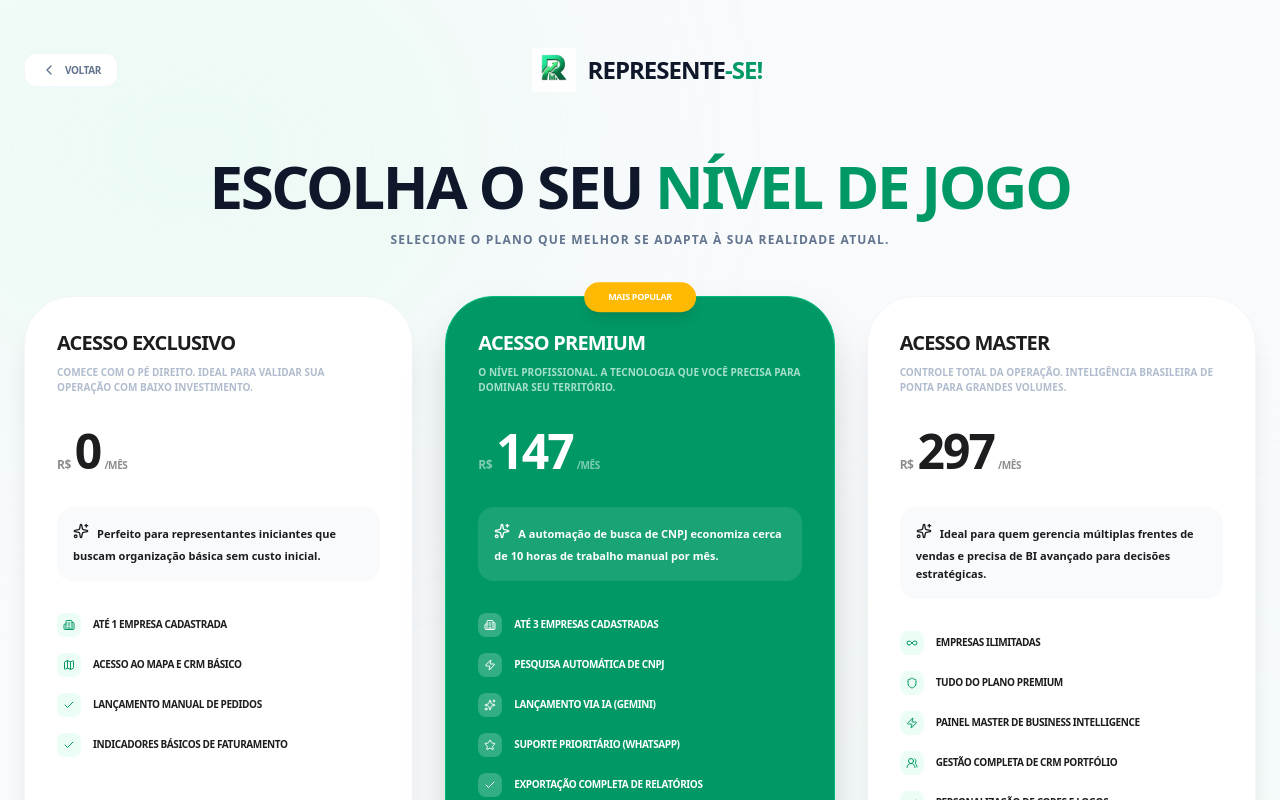
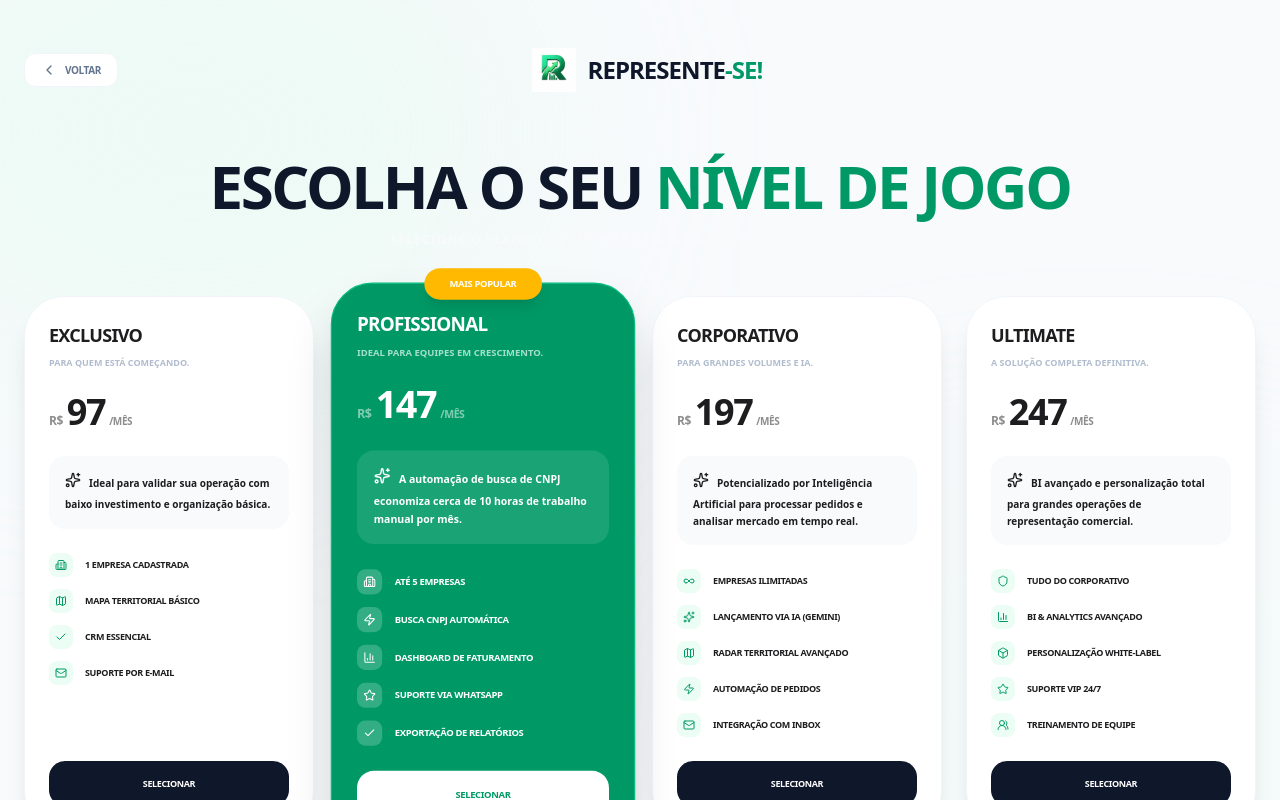
Before and after one commit to PedroBorelaManzi/Represente-Me-, a React (Vite) app: page /register in a window 1280 px wide. Shown: the top 800 px of the page. Built offline with nearby package versions, Linux system fonts and the light colour scheme; no server answers.

Commit message:
feat: implement registration flow with plan selection and Supabase authentication integration

```diff
--- a/src/pages/LandingPitch.tsx
+++ b/src/pages/LandingPitch.tsx
@@ -26,7 +26,7 @@ import { useAuth } from "../contexts/AuthContext";
 
 const industries = [
   {
-    name: "Materiais de ConstruÃ§Ã£o",
+    name: "Materiais de Construção",
     icon: Building2,
     color: "bg-orange-50 text-orange-600",
     image: "/assets/setor_materiais.png"
@@ -38,7 +38,7 @@ const industries = [
     image: "/assets/setor_supermercado.png"
   },
   {
-    name: "FarmÃ¡cias",
+    name: "Farmácias",
     icon: PlusIcon,
     color: "bg-red-50 text-red-600",
     image: "/assets/setor_farmacia.png",
@@ -51,7 +51,7 @@ const industries = [
     image: "/assets/setor_distribuidora.png"
   },
   {
-    name: "ServiÃ§os",
+    name: "Serviços",
     icon: Briefcase,
     color: "bg-emerald-50 text-emerald-600",
     image: "/assets/setor_servicos.png",
@@ -69,8 +69,8 @@ const plans = [
   {
     name: "Exclusivo",
     price: 97,
-    description: "Para quem estÃ¡ comeÃ§ando.",
-    features: ["1 Empresa", "Mapa BÃ¡sico", "CRM BÃ¡sico", "Suporte Email"],
+    description: "Para quem está começando.",
+    features: ["1 Empresa", "Mapa Básico", "CRM Básico", "Suporte Email"],
     buttonText: "Assinar Agora",
     popular: false,
   },
@@ -78,23 +78,23 @@ const plans = [
     name: "Profissional",
     price: 147,
     description: "Ideal para equipes em crescimento.",
-    features: ["5 Empresas", "Busca CNPJ AutomÃ¡tica", "Dashboard de Faturamento", "Suporte WhatsApp"],
-    buttonText: "Teste GrÃ¡tis",
+    features: ["5 Empresas", "Busca CNPJ Automática", "Dashboard de Faturamento", "Suporte WhatsApp"],
+    buttonText: "Teste Grátis",
     popular: true,
   },
   {
     name: "Corporativo",
     price: 197,
     description: "Para grandes volumes e IA.",
-    features: ["Empresas Ilimitadas", "LanÃ§amento via Gemini (IA)", "Radar Territorial AvanÃ§ado", "AutomaÃ§Ã£o de Pedidos"],
+    features: ["Empresas Ilimitadas", "Lançamento via Gemini (IA)", "Radar Territorial Avançado", "Automação de Pedidos"],
     buttonText: "Falar com Time",
     popular: false,
   },
   {
     name: "Ultimate",
     price: 247,
-    description: "A soluÃ§Ã£o completa definitiva.",
-    features: ["Tudo do Corporativo", "BI & Analytics AvanÃ§ado", "PersonalizaÃ§Ã£o White-label", "Inbox Integrada"],
+    description: "A solução completa definitiva.",
+    features: ["Tudo do Corporativo", "BI & Analytics Avançado", "Personalização White-label", "Inbox Integrada"],
     buttonText: "Assinar VIP",
     popular: false,
   },
@@ -146,7 +146,7 @@ export default function LandingPitch() {
             <a href="#industrias" className="text-[11px] font-black uppercase tracking-widest text-slate-500 hover:text-slate-900 transition-colors">Setores</a>
             <a href="#inbox" className="text-[11px] font-black uppercase tracking-widest text-slate-500 hover:text-slate-900 transition-colors">Tecnologia</a>
             <Link to="/register" className="text-[11px] font-black uppercase tracking-widest text-slate-500 hover:text-slate-900 transition-colors">Planos</Link>
-            <a href="#faq" className="text-[11px] font-black uppercase tracking-widest text-slate-500 hover:text-slate-900 transition-colors">DÃºvidas</a>
+            <a href="#faq" className="text-[11px] font-black uppercase tracking-widest text-slate-500 hover:text-slate-900 transition-colors">Dúvidas</a>
           </div>
 
           <div className="flex items-center gap-4">
@@ -166,20 +166,20 @@ export default function LandingPitch() {
             transition={{ duration: 0.8 }}
           >
             <span className="px-4 py-1.5 rounded-full bg-emerald-50 text-emerald-600 text-xs font-black uppercase tracking-widest border border-emerald-100 mb-8 inline-block shadow-sm">
-              âœ¨ A revoluÃ§Ã£o tecnolÃ³gica do representante
+              ✨ A revolução tecnológica do representante
             </span>
             <h1 className="text-4xl md:text-8xl font-black tracking-tight text-slate-900 mb-6 md:mb-8 leading-[1.1] md:leading-[0.9] text-balance">
-              Venda mais com <span className="text-transparent bg-clip-text bg-gradient-to-br from-emerald-600 via-emerald-500 to-emerald-400">Menos EsforÃ§o.</span>
+              Venda mais com <span className="text-transparent bg-clip-text bg-gradient-to-br from-emerald-600 via-emerald-500 to-emerald-400">Menos Esforço.</span>
             </h1>
             <p className="text-lg text-slate-500 font-medium leading-relaxed max-w-2xl mx-auto mb-12">
-              Domine sua carteira de clientes e recupere horas preciosas do seu dia. Nossa inteligÃªncia avanÃ§ada gerencia a memÃ³ria da sua operaÃ§Ã£o, antecipando necessidades e garantindo controle total para que nenhum pedido ou cliente fique para trÃ¡s â€” alÃ©m de diversas outras ferramentas que te ajudarÃ£o a vender mais e vender melhor!
+              Domine sua carteira de clientes e recupere horas preciosas do seu dia. Nossa inteligência avançada gerencia a memória da sua operação, antecipando necessidades e garantindo controle total para que nenhum pedido ou cliente fique para trás — além de diversas outras ferramentas que te ajudarão a vender mais e vender melhor!
             </p>
             <div className="flex flex-col sm:flex-row items-center justify-center gap-5">
               <Link to="/register" className="w-full sm:w-auto px-10 py-5 rounded-2xl bg-emerald-600 text-white font-black text-xs uppercase tracking-widest hover:bg-emerald-700 transition-all  hover:-translate-y-1 flex items-center justify-center">
-                Teste grÃ¡tis por 7 dias
+                Teste grátis por 7 dias
               </Link>
               <button className="w-full sm:w-auto px-10 py-5 rounded-2xl bg-white border border-slate-200 text-slate-600 font-black text-xs uppercase tracking-widest hover:border-slate-300 transition-all">
-                Ver VÃ­deo Explicativo
+                Ver Vídeo Explicativo
               </button>
             </div>
           </motion.div>
@@ -227,10 +227,10 @@ export default function LandingPitch() {
         <div className="max-w-7xl mx-auto px-6 relative z-20 w-full">
           <div className="text-center mb-16">
             <h2 className={`text-4xl md:text-7xl font-black uppercase tracking-tighter mb-4 transition-all duration-500 ${hoveredIndustry !== null ? "text-white drop-shadow-lg" : "text-slate-900"}`}>
-              AdaptÃ¡vel Ã  sua realidade
+              Adaptável à sua realidade
             </h2>
             <p className={`font-bold uppercase text-[10px] md:text-sm tracking-[0.3em] transition-all duration-500 ${hoveredIndustry !== null ? "text-white/80" : "text-slate-400"}`}>
-              Interface customizada por setor de atuaÃ§Ã£o
+              Interface customizada por setor de atuação
             </p>
           </div>
           <div className="grid grid-cols-2 md:grid-cols-3 lg:grid-cols-6 gap-4 md:gap-8 max-w-7xl mx-auto">
@@ -275,10 +275,10 @@ export default function LandingPitch() {
                 <TrendingUp className="w-3 h-3" /> Faturamento Inteligente
               </div>
               <h2 className="text-5xl font-black text-slate-900 uppercase tracking-tighter mb-8 leading-[1.1]">
-                Controle total da sua <span className="text-emerald-600">ComunicaÃ§Ã£o</span>
+                Controle total da sua <span className="text-emerald-600">Comunicação</span>
               </h2>
               <p className="text-lg text-slate-500 font-medium leading-relaxed mb-10">
-                O Ãºnico CRM que centraliza sua caixa de entrada e vincula automaticamente cada e-mail ao histÃ³rico do cliente. Chega de perder pedidos enterrados em threads infinitas.
+                O único CRM que centraliza sua caixa de entrada e vincula automaticamente cada e-mail ao histórico do cliente. Chega de perder pedidos enterrados em threads infinitas.
               </p>
               <div className="grid grid-cols-1 sm:grid-cols-2 gap-6 text-left max-w-lg mx-auto lg:mx-0">
                  <div className="p-4 rounded-2xl bg-white border border-slate-100 shadow-sm">
@@ -286,13 +286,13 @@ export default function LandingPitch() {
                        <Check className="w-4 h-4" />
                     </div>
                     <p className="text-[10px] font-black uppercase tracking-tight text-slate-900 mb-1">IA Integration</p>
-                    <p className="text-xs text-slate-400 font-bold leading-tight">Gemini lÃª e categoriza seus e-mails.</p>
+                    <p className="text-xs text-slate-400 font-bold leading-tight">Gemini lê e categoriza seus e-mails.</p>
                  </div>
                  <div className="p-4 rounded-2xl bg-white border border-slate-100 shadow-sm">
                     <div className="w-8 h-8 rounded-lg bg-emerald-50 text-emerald-600 flex items-center justify-center mb-3">
                        <Check className="w-4 h-4" />
                     </div>
-                    <p className="text-[10px] font-black uppercase tracking-tight text-slate-900 mb-1">HistÃ³rico Real</p>
+                    <p className="text-[10px] font-black uppercase tracking-tight text-slate-900 mb-1">Histórico Real</p>
                     <p className="text-xs text-slate-400 font-bold leading-tight">Cada resposta vira um evento no CRM.</p>
                  </div>
               </div>
@@ -322,9 +322,9 @@ export default function LandingPitch() {
           </div>
           <div className="space-y-4">
             {[
-               { q: "O Gemini (IA) requer configuraÃ§Ã£o?", a: "NÃ£o, jÃ¡ vem integrado com o modelo Pro 1.5 para anÃ¡lise de pedidos." },
-               { q: "Posso importar minha lista atual?", a: "Sim, aceitamos planilhas Excel e CSV com busca automÃ¡tica de CNPJ." },
-               { q: "Como funciona o Radar Territorial?", a: "Ele mapeia seus clientes e identifica Ã¡reas de baixa atividade automaticamente." }
+               { q: "O Gemini (IA) requer configuração?", a: "Não, já vem integrado com o modelo Pro 1.5 para análise de pedidos." },
+               { q: "Posso importar minha lista atual?", a: "Sim, aceitamos planilhas Excel e CSV com busca automática de CNPJ." },
+               { q: "Como funciona o Radar Territorial?", a: "Ele mapeia seus clientes e identifica áreas de baixa atividade automaticamente." }
             ].map((faq, fidx) => (
               <div key={fidx} className="p-8 rounded-3xl bg-white border border-slate-100 shadow-sm hover:border-emerald-100 transition-all">
                 <h4 className="text-sm font-black text-slate-900 uppercase tracking-tight mb-3 flex items-center gap-3">
@@ -347,10 +347,10 @@ export default function LandingPitch() {
               Pronto para ser um <br /> <span className="text-emerald-400 text-5xl md:text-8xl">SUPER REPRESENTANTE?</span>
             </h2>
             <p className="text-slate-400 font-medium text-lg max-w-xl mx-auto mb-12">
-              Junte-se a mais de 2.000 que jÃ¡ alavancaram mais de 150% de suas vendas com a Represente-se
+              Junte-se a mais de 2.000 que já alavancaram mais de 150% de suas vendas com a Represente-se
             </p>
             <Link to="/register" className="px-12 py-6 rounded-2xl bg-emerald-500 text-white font-black text-xs uppercase tracking-widest hover:bg-emerald-400 transition-all shadow-2xl shadow-emerald-500/20 inline-block">
-              ComeÃ§ar agora mesmo
+              Começar agora mesmo
             </Link>
           </motion.div>
         </div>
@@ -361,7 +361,7 @@ export default function LandingPitch() {
         <div className="max-w-7xl mx-auto px-6 flex flex-col md:flex-row items-center justify-between gap-8">
           <Logo className="opacity-50 h-8 md:h-10" showText={true} />
           <p className="text-[10px] font-bold text-slate-400 uppercase tracking-widest text-center">
-            Â© 2026 Represente-se â€” Tecnologia para RepresentaÃ§Ãµes Comerciais
+            © 2026 Represente-se — Tecnologia para Representações Comerciais
           </p>
           <div className="flex gap-8">
             <Link to="/privacy" className="text-[10px] font-black text-slate-400 uppercase tracking-widest hover:text-slate-900 transition-colors">Privacidade</Link>
--- a/src/pages/Register.tsx
+++ b/src/pages/Register.tsx
@@ -19,7 +19,9 @@ import {
   Mail,
   Lock,
   User as UserIcon,
-  CheckCircle2
+  CheckCircle2,
+  Box,
+  BarChart3
 } from "lucide-react";
 import { supabase } from "../lib/supabase";
 import { toast } from "sonner";
@@ -28,58 +30,75 @@ import { cn } from '../lib/utils';
 
 const plans = [
   {
-    id: 'free',
-    name: 'Acesso Exclusivo',
-    price: '0',
+    id: 'exclusivo',
+    name: 'Exclusivo',
+    price: '97',
     period: '/mês',
-    description: 'Comece com o pé direito. Ideal para validar sua operação com baixo investimento.',
-    justification: 'Perfeito para representantes iniciantes que buscam organização básica sem custo inicial.',
+    description: 'Para quem está começando.',
+    justification: 'Ideal para validar sua operação com baixo investimento e organização básica.',
     features: [
-      { text: 'Até 1 empresa cadastrada', icon: Building2 },
-      { text: 'Acesso ao Mapa e CRM Básico', icon: MapIcon },
-      { text: 'Lançamento manual de pedidos', icon: Check },
-      { text: 'Indicadores básicos de faturamento', icon: Check }
+      { text: '1 Empresa cadastrada', icon: Building2 },
+      { text: 'Mapa Territorial Básico', icon: MapIcon },
+      { text: 'CRM Essencial', icon: Check },
+      { text: 'Suporte por E-mail', icon: Mail }
     ],
     featured: false,
     color: 'slate',
     icon: Trophy
   },
   {
-    id: 'premium',
-    name: 'Acesso Premium',
+    id: 'profissional',
+    name: 'Profissional',
     price: '147',
     period: '/mês',
-    description: 'O nível profissional. A tecnologia que você precisa para dominar seu território.',
+    description: 'Ideal para equipes em crescimento.',
     justification: 'A automação de busca de CNPJ economiza cerca de 10 horas de trabalho manual por mês.',
     features: [
-      { text: 'Até 3 empresas cadastradas', icon: Building2 },
-      { text: 'Pesquisa Automática de CNPJ', icon: Zap },
-      { text: 'Lançamento via IA (Gemini)', icon: Sparkles },
-      { text: 'Suporte Prioritário (WhatsApp)', icon: Star },
-      { text: 'Exportação completa de relatórios', icon: Check },
-      { text: 'Filtros avançados de inatividade', icon: Check }
+      { text: 'Até 5 Empresas', icon: Building2 },
+      { text: 'Busca CNPJ Automática', icon: Zap },
+      { text: 'Dashboard de Faturamento', icon: BarChart3 },
+      { text: 'Suporte via WhatsApp', icon: Star },
+      { text: 'Exportação de Relatórios', icon: Check }
     ],
     featured: true,
     color: 'emerald',
     icon: Gem
   },
   {
-    id: 'master',
-    name: 'Acesso Master',
-    price: '297',
+    id: 'corporativo',
+    name: 'Corporativo',
+    price: '197',
     period: '/mês',
-    description: 'Controle total da operação. Inteligência brasileira de ponta para grandes volumes.',
-    justification: 'Ideal para quem gerencia múltiplas frentes de vendas e precisa de BI avançado para decisões estratégicas.',
+    description: 'Para grandes volumes e IA.',
+    justification: 'Potencializado por Inteligência Artificial para processar pedidos e analisar mercado em tempo real.',
     features: [
       { text: 'Empresas Ilimitadas', icon: Infinity },
-      { text: 'Tudo do plano Premium', icon: Shield },
-      { text: 'Painel Master de Business Intelligence', icon: Zap },
-      { text: 'Gestão Completa de CRM Portfólio', icon: Users2 },
-      { text: 'Personalização de cores e logos', icon: Check }
+      { text: 'Lançamento via IA (Gemini)', icon: Sparkles },
+      { text: 'Radar Territorial Avançado', icon: MapIcon },
+      { text: 'Automação de Pedidos', icon: Zap },
+      { text: 'Integração com Inbox', icon: Mail }
     ],
     featured: false,
     color: 'zinc',
     icon: Crown
+  },
+  {
+    id: 'ultimate',
+    name: 'Ultimate',
+    price: '247',
+    period: '/mês',
+    description: 'A solução completa definitiva.',
+    justification: 'BI avançado e personalização total para grandes operações de representação comercial.',
+    features: [
+      { text: 'Tudo do Corporativo', icon: Shield },
+      { text: 'BI & Analytics Avançado', icon: BarChart3 },
+      { text: 'Personalização White-label', icon: Box },
+      { text: 'Suporte VIP 24/7', icon: Star },
+      { text: 'Treinamento de Equipe', icon: Users2 }
+    ],
+    featured: false,
+    color: 'indigo',
+    icon: Sparkles
   }
 ];
 
@@ -154,20 +173,20 @@ const Register = () => {
                 <h1 className="text-5xl md:text-6xl font-black text-slate-900 dark:text-white uppercase tracking-tighter">
                   Escolha o seu <span className="text-emerald-600">nível de jogo</span>
                 </h1>
-                <p className="text-slate-500 dark:text-zinc-400 font-bold uppercase text-xs tracking-widest">
+                <p className="text-slate-50 dark:text-zinc-400 font-bold uppercase text-xs tracking-widest">
                   Selecione o plano que melhor se adapta à sua realidade atual.
                 </p>
               </div>
 
-              <div className="grid grid-cols-1 md:grid-cols-3 gap-8">
+              <div className="grid grid-cols-1 md:grid-cols-2 lg:grid-cols-4 gap-6">
                 {plans.map((plan) => (
                   <motion.div
                     key={plan.id}
                     whileHover={{ y: -8 }}
                     className={cn(
-                      "relative flex flex-col p-8 rounded-[48px] border transition-all duration-500 cursor-pointer",
+                      "relative flex flex-col p-6 rounded-[40px] border transition-all duration-500 cursor-pointer",
                       plan.featured
-                        ? "bg-emerald-600 border-emerald-500 shadow-2xl text-white"
+                        ? "bg-emerald-600 border-emerald-500 shadow-2xl text-white scale-105 z-10"
                         : "bg-white dark:bg-zinc-900 border-slate-100 dark:border-zinc-800 shadow-xl"
                     )}
                     onClick={() => {
@@ -176,42 +195,42 @@ const Register = () => {
                     }}
                   >
                     {plan.featured && (
-                      <div className="absolute top-0 left-1/2 -translate-x-1/2 -translate-y-1/2 px-6 py-2 bg-amber-400 text-white text-[9px] font-black uppercase tracking-widest rounded-full shadow-lg">
+                      <div className="absolute top-0 left-1/2 -translate-x-1/2 -translate-y-1/2 px-6 py-2 bg-amber-400 text-white text-[9px] font-black uppercase tracking-widest rounded-full shadow-lg whitespace-nowrap">
                         Mais Popular
                       </div>
                     )}
-                    <div className="mb-8">
-                      <h3 className="text-xl font-black uppercase tracking-tight mb-2">{plan.name}</h3>
-                      <p className={cn("text-[10px] font-bold uppercase opacity-70", plan.featured ? "text-emerald-50" : "text-slate-400")}>
+                    <div className="mb-6">
+                      <h3 className="text-lg font-black uppercase tracking-tight mb-2">{plan.name}</h3>
+                      <p className={cn("text-[9px] font-bold uppercase opacity-70 leading-tight", plan.featured ? "text-emerald-50" : "text-slate-400")}>
                         {plan.description}
                       </p>
                     </div>
-                    <div className="flex items-baseline gap-1 mb-8">
+                    <div className="flex items-baseline gap-1 mb-6">
                       <span className="text-xs font-black opacity-50">R$</span>
-                      <span className="text-5xl font-black tracking-tighter">{plan.price}</span>
+                      <span className="text-4xl font-black tracking-tighter">{plan.price}</span>
                       <span className="text-[10px] font-black uppercase opacity-50">{plan.period}</span>
                     </div>
 
-                    <div className={cn("p-4 rounded-2xl mb-8 text-[11px] font-bold leading-relaxed", plan.featured ? "bg-white/10" : "bg-slate-50 dark:bg-zinc-800")}>
+                    <div className={cn("p-4 rounded-2xl mb-6 text-[10px] font-bold leading-relaxed", plan.featured ? "bg-white/10" : "bg-slate-50 dark:bg-zinc-800")}>
                       <Sparkles className="w-4 h-4 mb-2 inline-block mr-2" />
                       {plan.justification}
                     </div>
 
-                    <div className="space-y-4 flex-1 mb-8">
+                    <div className="space-y-3 flex-1 mb-6">
                       {plan.features.map((feat, i) => (
                         <div key={i} className="flex items-center gap-3">
-                          <div className={cn("p-1.5 rounded-lg", plan.featured ? "bg-white/20" : "bg-emerald-50 dark:bg-emerald-950/30")}>
+                          <div className={cn("p-1.5 rounded-lg shrink-0", plan.featured ? "bg-white/20" : "bg-emerald-50 dark:bg-emerald-950/30")}>
                             <feat.icon className={cn("w-3 h-3", plan.featured ? "text-white" : "text-emerald-600")} />
                           </div>
-                          <span className="text-[10px] font-black uppercase tracking-tight">{feat.text}</span>
+                          <span className="text-[9px] font-black uppercase tracking-tight leading-none">{feat.text}</span>
                         </div>
                       ))}
                     </div>
                     <button className={cn(
-                      "w-full py-4 rounded-2xl font-black uppercase text-[10px] tracking-widest transition-all",
+                      "w-full py-4 rounded-2xl font-black uppercase text-[9px] tracking-widest transition-all",
                       plan.featured ? "bg-white text-emerald-600" : "bg-slate-900 text-white"
                     )}>
-                      Selecionar Plano
+                      Selecionar
                     </button>
                   </motion.div>
                 ))}
```
